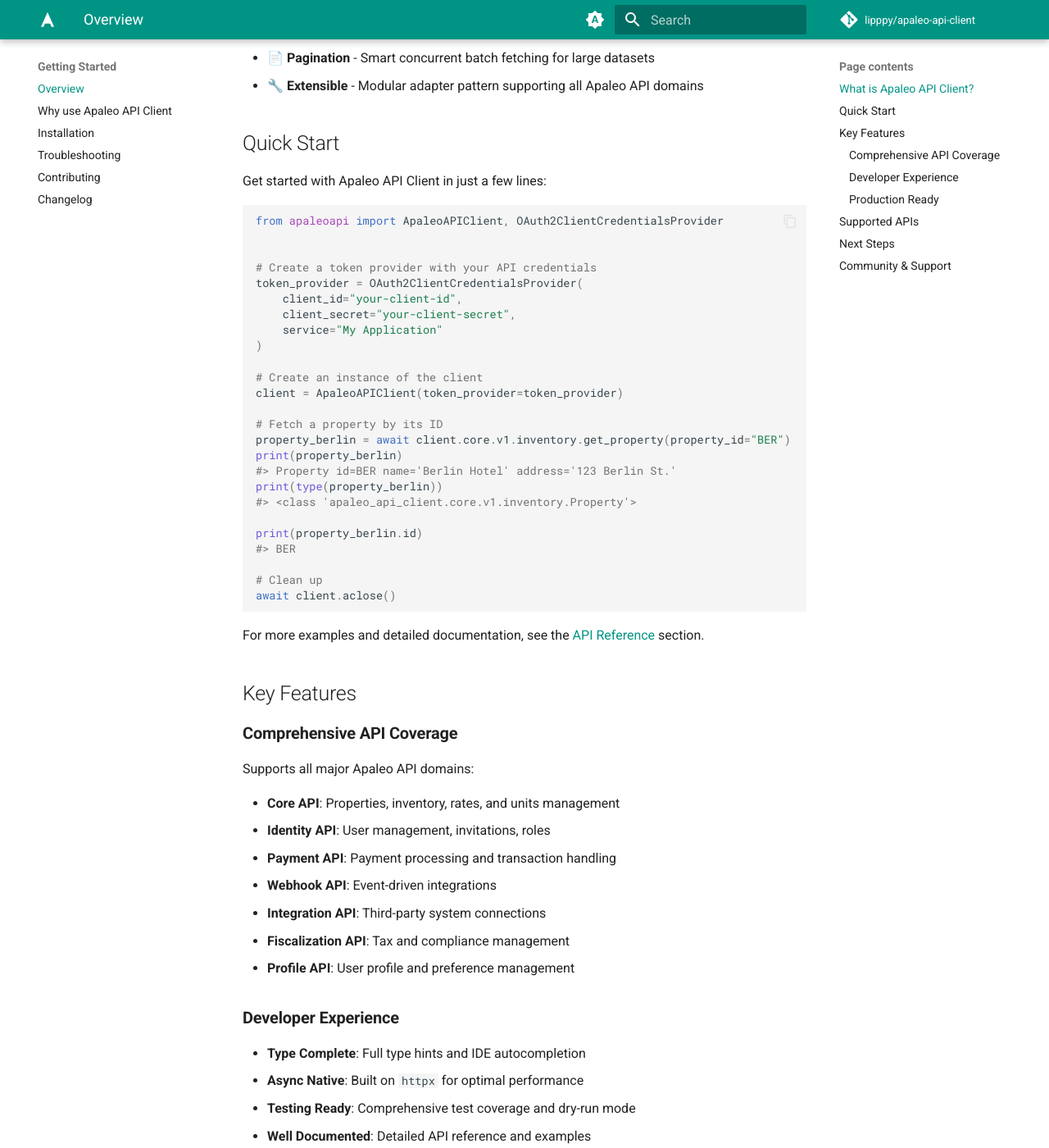
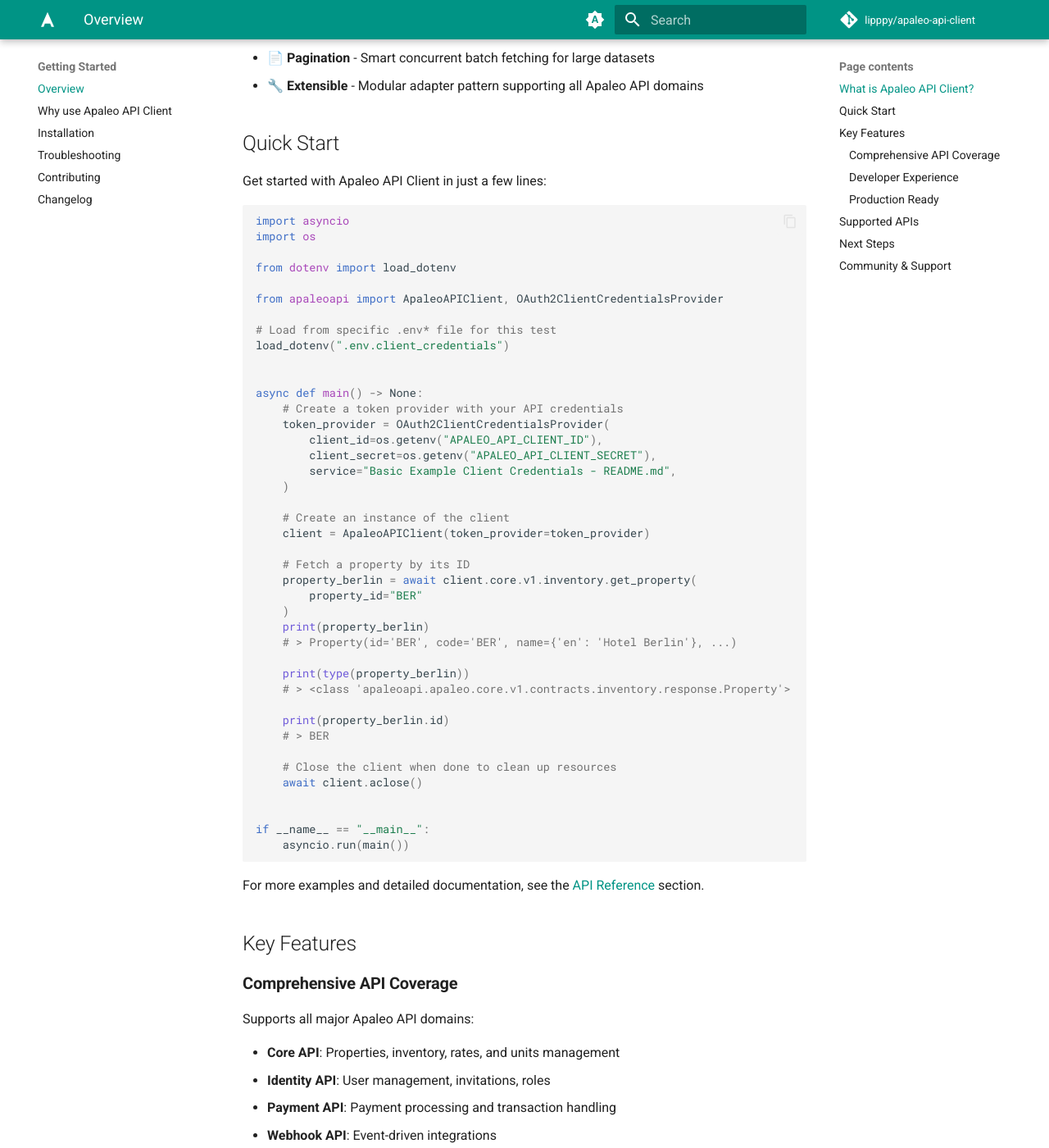
Before and after one commit to lipppy/apaleo-api-client, an MkDocs documentation site: the page built from docs/index.md, in a window 1280 px wide and 1400 px high, scrolled down 611 px. Shown: the whole window at 82% size. Built offline with MkDocs 1.6.1 and Material for MkDocs 9.7.7, drawn with Linux system fonts in a browser that asks for light colours; comment, search, counter and statistics services are not loaded; the version menu is left out.

Commit message:
style: Format example code in docs/index.md with max 80 characters line

````diff
--- a/docs/index.md
+++ b/docs/index.md
@@ -18,31 +18,47 @@
 Get started with Apaleo API Client in just a few lines:
 
 ```python
+import asyncio
+import os
+
+from dotenv import load_dotenv
+
 from apaleoapi import ApaleoAPIClient, OAuth2ClientCredentialsProvider
 
+# Load from specific .env* file for this test
+load_dotenv(".env.client_credentials")
 
-# Create a token provider with your API credentials
-token_provider = OAuth2ClientCredentialsProvider(
-    client_id="your-client-id",
-    client_secret="your-client-secret",
-    service="My Application"
-)
 
-# Create an instance of the client
-client = ApaleoAPIClient(token_provider=token_provider)
+async def main() -> None:
+    # Create a token provider with your API credentials
+    token_provider = OAuth2ClientCredentialsProvider(
+        client_id=os.getenv("APALEO_API_CLIENT_ID"),
+        client_secret=os.getenv("APALEO_API_CLIENT_SECRET"),
+        service="Basic Example Client Credentials - README.md",
+    )
 
-# Fetch a property by its ID
-property_berlin = await client.core.v1.inventory.get_property(property_id="BER")
-print(property_berlin)
-#> Property id=BER name='Berlin Hotel' address='123 Berlin St.'
-print(type(property_berlin))
-#> <class 'apaleo_api_client.core.v1.inventory.Property'>
+    # Create an instance of the client
+    client = ApaleoAPIClient(token_provider=token_provider)
 
-print(property_berlin.id)
-#> BER
+    # Fetch a property by its ID
+    property_berlin = await client.core.v1.inventory.get_property(
+        property_id="BER"
+    )
+    print(property_berlin)
+    # > Property(id='BER', code='BER', name={'en': 'Hotel Berlin'}, ...)
 
-# Clean up
-await client.aclose()
+    print(type(property_berlin))
+    # > <class 'apaleoapi.apaleo.core.v1.contracts.inventory.response.Property'>
+
+    print(property_berlin.id)
+    # > BER
+
+    # Close the client when done to clean up resources
+    await client.aclose()
+
+
+if __name__ == "__main__":
+    asyncio.run(main())
 ```
 
 For more examples and detailed documentation, see the [API Reference](api/index.md) section.
````
